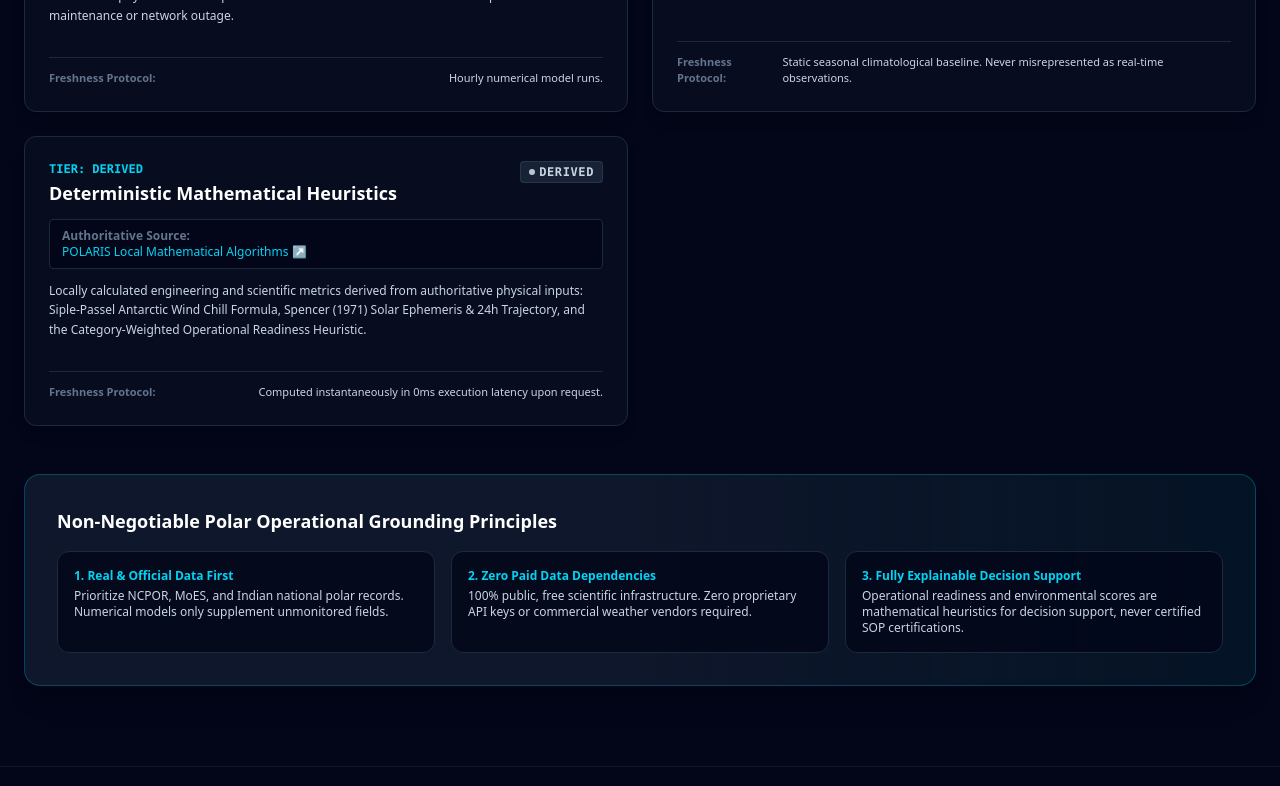
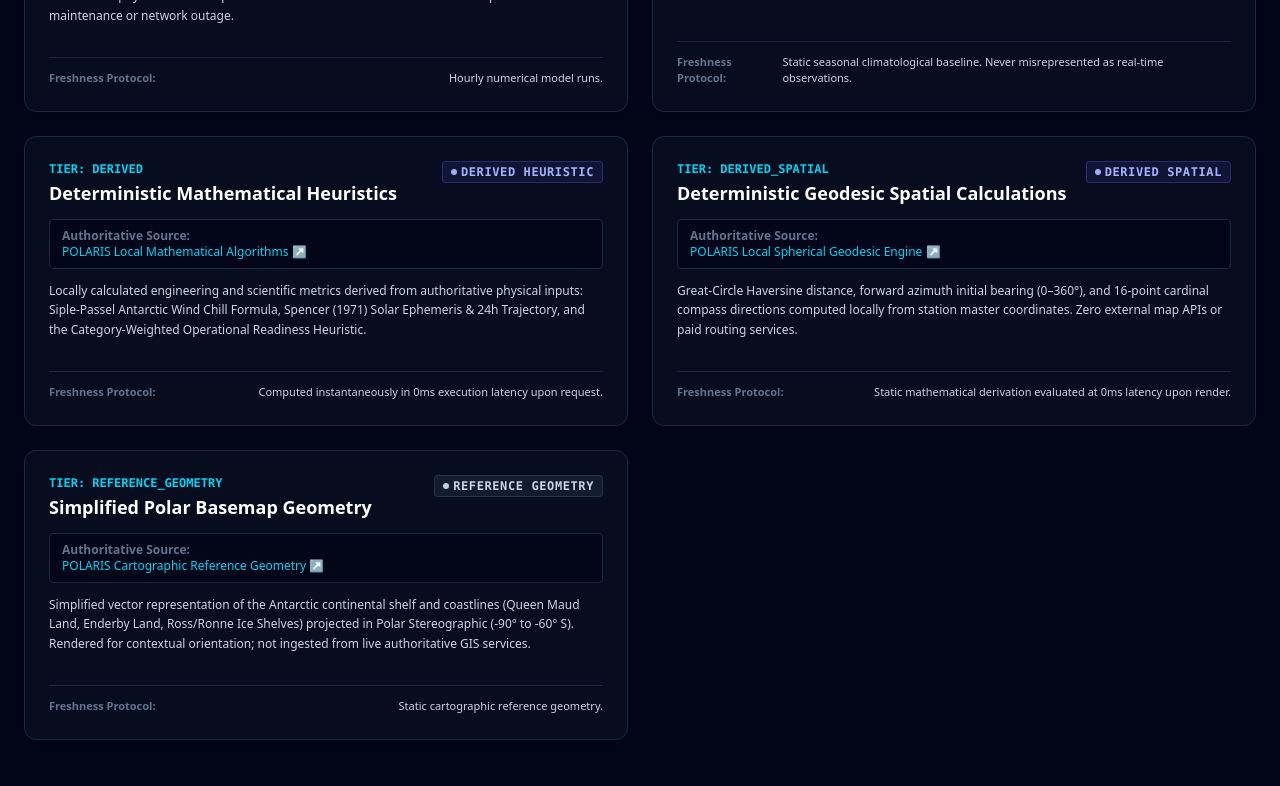
Before and after one commit to CodieRepo/POLARIS, a Next.js app: page /provenance in a window 1280 px wide. Shown: the part 820-1606 px from the top of the page. Built offline with nearby package versions, Linux system fonts and the light colour scheme.

Commit message:
docs(spatial): refine coordinate, basemap, and spatial provenance semantics (Phase 3F.1)

```diff
--- a/src/app/components/polar-operational-map.tsx
+++ b/src/app/components/polar-operational-map.tsx
@@ -128,15 +128,19 @@ export default function PolarOperationalMap({
         <div className="flex flex-wrap items-center gap-2">
           <span className="inline-flex items-center gap-1 rounded bg-slate-950 border border-slate-800 px-2 py-0.5 text-[10px] text-slate-300">
             <span className="h-2 w-2 rounded-full bg-emerald-400" />
-            Active Base (NCPOR)
+            Active Base (NCPOR AWS)
           </span>
           <span className="inline-flex items-center gap-1 rounded bg-slate-950 border border-slate-800 px-2 py-0.5 text-[10px] text-slate-300">
             <span className="h-2 w-2 rounded-full bg-amber-400" />
-            DGT (Historical Reference)
+            DGT (Historical Entity)
           </span>
           <span className="inline-flex items-center gap-1 rounded bg-slate-950 border border-slate-800 px-2 py-0.5 text-[10px] text-slate-300">
             <span className="h-2 w-2 rounded-full bg-indigo-400" />
-            Geodesic (Derived)
+            Geodesic Vector (DERIVED_SPATIAL)
+          </span>
+          <span className="inline-flex items-center gap-1 rounded bg-slate-950 border border-slate-800 px-2 py-0.5 text-[10px] text-slate-300">
+            <span className="w-2.5 h-2 rounded bg-slate-700 border border-slate-600" />
+            Coastline (REFERENCE_GEOMETRY)
           </span>
           <span className="inline-flex items-center gap-1 rounded bg-slate-950 border border-slate-800 px-2 py-0.5 text-[10px] text-slate-300">
             <span className="w-3 h-0.5 bg-cyan-400 border-b border-dashed" />
@@ -452,15 +456,16 @@ export default function PolarOperationalMap({
                 {distanceToOther && (
                   <div className="rounded bg-indigo-950/30 border border-indigo-900/50 p-2.5 text-[11px] mt-3">
                     <div className="flex items-center justify-between text-indigo-300 font-bold mb-1">
-                      <span>Derived Great-Circle Distance</span>
-                      <span className="text-[9.5px] px-1.5 py-0.2 rounded bg-indigo-900/60 font-mono text-indigo-200">
-                        DERIVED
-                      </span>
+                      <span>Great-Circle Distance Calculation</span>
+                      <ProvenanceBadge tier="DERIVED_SPATIAL" size="xs" />
                     </div>
                     <div className="text-slate-300">
                       To <span className="font-mono font-bold text-white">{distanceToOther.targetCode}</span>:{" "}
                       <span className="font-mono font-bold text-cyan-400">{distanceToOther.distanceKm.toLocaleString()} km</span>{" "}
                       (Bearing: <span className="font-mono">{distanceToOther.bearing}</span>)
+                    </div>
+                    <div className="text-[10px] text-slate-500 mt-0.5">
+                      Method: Haversine Spherical Geodesic Formula
                     </div>
                   </div>
                 )}
@@ -494,8 +499,11 @@ export default function PolarOperationalMap({
 
               {bhrMtrSpatial && (
                 <div className="mt-4 pt-3 border-t border-slate-800/80 text-left text-xs bg-slate-900/40 p-2.5 rounded">
-                  <div className="text-[10px] uppercase font-bold text-indigo-400 mb-1">
-                    Inter-Base Baseline Metric (Derived)
+                  <div className="flex items-center justify-between mb-1">
+                    <span className="text-[10px] uppercase font-bold text-indigo-400">
+                      Inter-Base Geodesic Baseline
+                    </span>
+                    <ProvenanceBadge tier="DERIVED_SPATIAL" size="xs" />
                   </div>
                   <div className="text-slate-300">
                     Bharati ↔ Maitri Distance:{" "}
--- a/src/app/components/provenance-badge.tsx
+++ b/src/app/components/provenance-badge.tsx
@@ -32,9 +32,18 @@ export function ProvenanceBadge({
   } else if (type === "BASELINE" || tier === "OFFLINE_CLIMATIC_BASELINE") {
     label = "BASELINE";
     colorStyle = "bg-purple-500/10 text-purple-300 border-purple-500/30";
-  } else if (type === "DERIVED") {
+  } else if (type === "DERIVED" || tier === "DERIVED") {
     label = "DERIVED HEURISTIC";
     colorStyle = "bg-indigo-500/10 text-indigo-300 border-indigo-500/30";
+  } else if (type === "DERIVED_SPATIAL" || tier === "DERIVED_SPATIAL") {
+    label = "DERIVED SPATIAL";
+    colorStyle = "bg-indigo-500/10 text-indigo-300 border-indigo-500/30";
+  } else if (type === "REFERENCE_GEOMETRY" || tier === "REFERENCE_GEOMETRY" || tier === "SIMPLIFIED_BASEMAP") {
+    label = "REFERENCE GEOMETRY";
+    colorStyle = "bg-slate-700/30 text-slate-300 border-slate-600/40";
+  } else if (type === "HISTORICAL_REFERENCE" || tier === "HISTORICAL_REFERENCE") {
+    label = "HISTORICAL REFERENCE";
+    colorStyle = "bg-amber-500/10 text-amber-300 border-amber-500/30";
   }
 
   const textSizes = {
--- a/src/app/provenance/page.tsx
+++ b/src/app/provenance/page.tsx
@@ -53,6 +53,26 @@ export default function ProvenancePage() {
         "Locally calculated engineering and scientific metrics derived from authoritative physical inputs: Siple-Passel Antarctic Wind Chill Formula, Spencer (1971) Solar Ephemeris & 24h Trajectory, and the Category-Weighted Operational Readiness Heuristic.",
       badge: "DERIVED",
       freshnessPolicy: "Computed instantaneously in 0ms execution latency upon request.",
+    },
+    {
+      tier: "DERIVED_SPATIAL",
+      title: "Deterministic Geodesic Spatial Calculations",
+      source: "POLARIS Local Spherical Geodesic Engine",
+      sourceUrl: "https://github.com/CodieRepo/POLARIS",
+      description:
+        "Great-Circle Haversine distance, forward azimuth initial bearing (0–360°), and 16-point cardinal compass directions computed locally from station master coordinates. Zero external map APIs or paid routing services.",
+      badge: "DERIVED_SPATIAL",
+      freshnessPolicy: "Static mathematical derivation evaluated at 0ms latency upon render.",
+    },
+    {
+      tier: "REFERENCE_GEOMETRY",
+      title: "Simplified Polar Basemap Geometry",
+      source: "POLARIS Cartographic Reference Geometry",
+      sourceUrl: "https://github.com/CodieRepo/POLARIS",
+      description:
+        "Simplified vector representation of the Antarctic continental shelf and coastlines (Queen Maud Land, Enderby Land, Ross/Ronne Ice Shelves) projected in Polar Stereographic (-90° to -60° S). Rendered for contextual orientation; not ingested from live authoritative GIS services.",
+      badge: "REFERENCE_GEOMETRY",
+      freshnessPolicy: "Static cartographic reference geometry.",
     },
   ];
 
```
